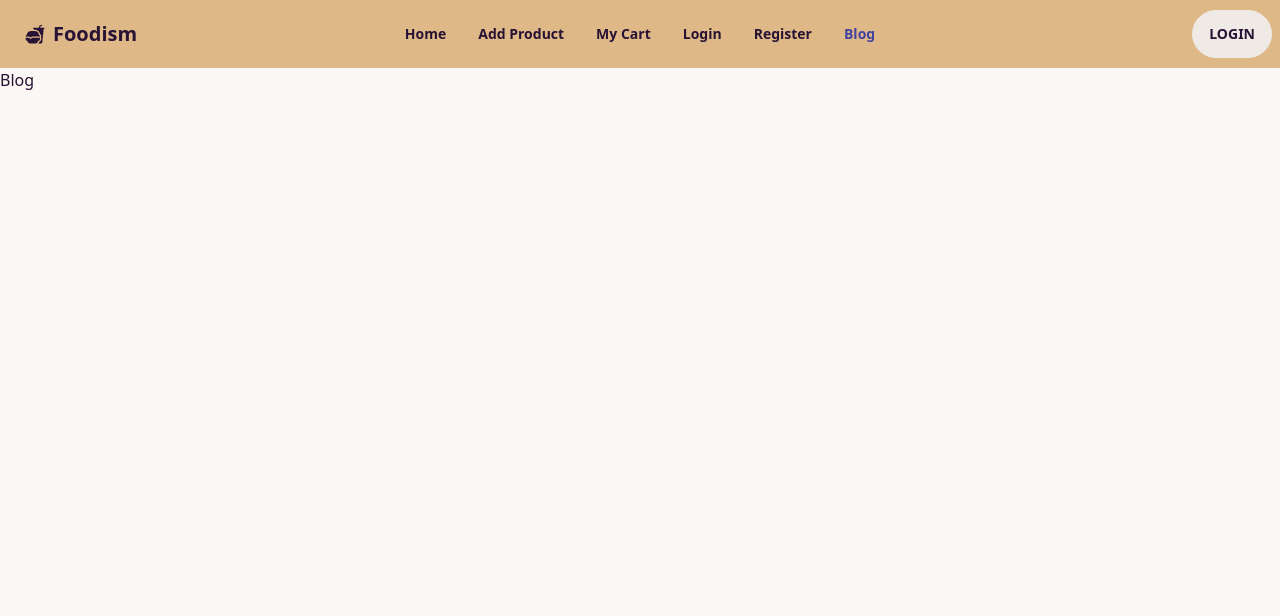
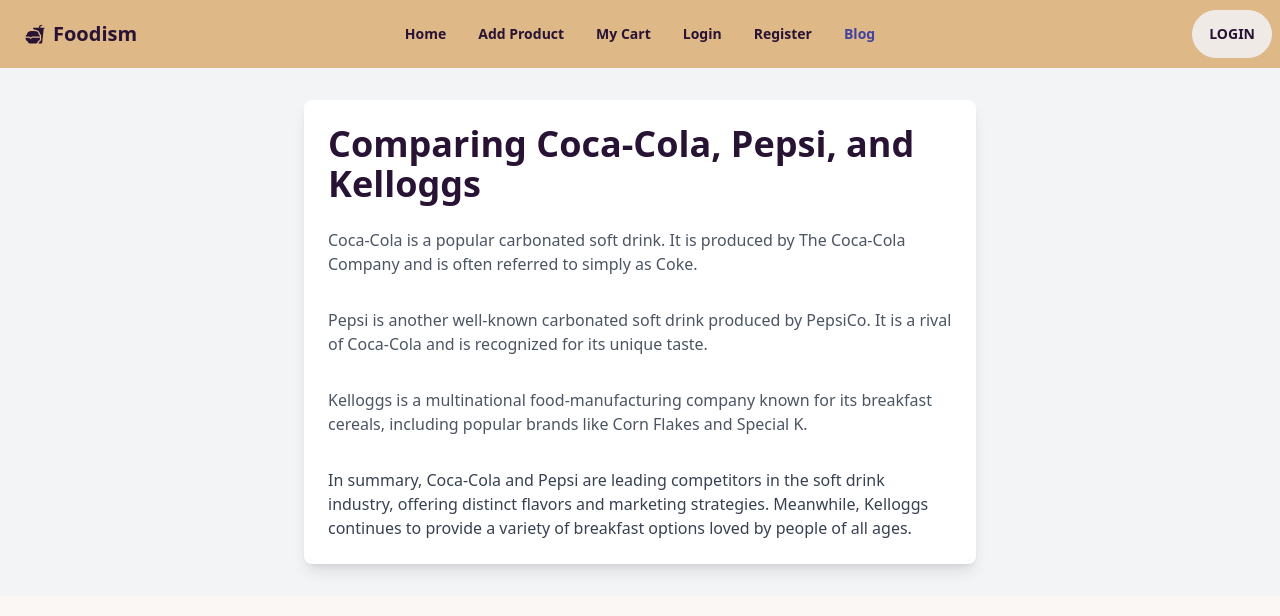
Before and after one commit to Saif-Rahman-801/Brand-Shop-Client, a React (Vite) app: page /blog in a window 1280 px wide. Shown: the top 616 px of the page. Built offline with nearby package versions, Linux system fonts and the light colour scheme; no server answers.

Commit message:
Blog page added

```diff
--- a/src/Components/AddProducts/AddProducts.jsx
+++ b/src/Components/AddProducts/AddProducts.jsx
@@ -86,9 +86,9 @@
               className="mt-1 p-2 w-full border rounded-md focus:ring-indigo-500 focus:border-indigo-500"
             >
               <option value="">Select Type</option>
-              <option value="phone">Phone</option>
-              <option value="computer">Computer</option>
-              <option value="headphone">Headphone</option>
+              <option value="Coke">Coke </option>
+              <option value="Burger">Burger</option>
+              <option value="Pizza">Pizza</option>
               {/* Add more options as needed */}
             </select>
           </div>
--- a/src/Components/Blog/Blog.jsx
+++ b/src/Components/Blog/Blog.jsx
@@ -2,7 +2,43 @@
 const Blog = () => {
     return (
         <div>
-            <h2>Blog</h2>
+             <div className="bg-gray-100 py-8">
+      <div className="max-w-2xl mx-auto p-6 bg-white shadow-lg rounded-lg">
+        <h1 className="text-4xl font-bold mb-6">Comparing Coca-Cola, Pepsi, and Kelloggs</h1>
+
+        <div className="mb-8">
+
+          <p className="text-gray-600 mb-4">
+            Coca-Cola is a popular carbonated soft drink. It is produced by The Coca-Cola Company
+            and is often referred to simply as Coke.
+          </p>
+        </div>
+
+        <div className="mb-8">
+
+          <p className="text-gray-600 mb-4">
+            Pepsi is another well-known carbonated soft drink produced by PepsiCo. It is a rival of
+            Coca-Cola and is recognized for its unique taste.
+          </p>
+        </div>
+
+        <div className="mb-8">
+
+          <p className="text-gray-600 mb-4">
+            Kelloggs is a multinational food-manufacturing company known for its breakfast cereals,
+            including popular brands like Corn Flakes and Special K.
+          </p>
+        </div>
+
+        <div className="text-gray-700">
+          <p>
+            In summary, Coca-Cola and Pepsi are leading competitors in the soft drink industry,
+            offering distinct flavors and marketing strategies. Meanwhile, Kelloggs continues to
+            provide a variety of breakfast options loved by people of all ages.
+          </p>
+        </div>
+      </div>
+    </div>
         </div>
     );
 };
--- a/src/Components/BrandCards/BrandCards.jsx
+++ b/src/Components/BrandCards/BrandCards.jsx
@@ -4,6 +4,7 @@
 const BrandCards = ({ data }) => {
   const { title, img, _id } = data;
   return (
+    // to={`/brand/${_id}`}
     <Link to={`/brand/${_id}`}>
       <div>
         <div className="max-w-xs bg-white shadow-lg rounded-lg overflow-hidden m-4 h-64">
--- a/src/Components/BrandProduct/ProductDetails.jsx
+++ b/src/Components/BrandProduct/ProductDetails.jsx
@@ -12,16 +12,13 @@
       productName,
       productPrice,
     };
-    fetch(
-      "https://brand-shop-backend-21hxsm4ec-saifrahmans-projects.vercel.app/cart",
-      {
-        method: "POST",
-        headers: {
-          "content-type": "application/json",
-        },
-        body: JSON.stringify(productInfo),
-      }
-    )
+    fetch("http://localhost:5000/cart", {
+      method: "POST",
+      headers: {
+        "content-type": "application/json",
+      },
+      body: JSON.stringify(productInfo),
+    })
       .then((res) => res.json())
       .then((data) => {
         console.log(data);
--- a/src/Components/Cart/Mcart.jsx
+++ b/src/Components/Cart/Mcart.jsx
@@ -5,10 +5,7 @@
 
   const onDelete = (id) => {
     console.log(id);
-    fetch(
-      `https://brand-shop-backend-21hxsm4ec-saifrahmans-projects.vercel.app/cart/${id}`,
-      { method: "DELETE" }
-    )
+    fetch(`http://localhost:5000/cart/${id}`, { method: "DELETE" })
       .then((res) => res.json())
       .then((data) => {
         console.log(data);
--- a/src/main.jsx
+++ b/src/main.jsx
@@ -28,10 +28,7 @@
       {
         path: "/",
         element: <Home />,
-        loader: () =>
-          fetch(
-            "https://brand-shop-backend-21hxsm4ec-saifrahmans-projects.vercel.app/brands"
-          ),
+        loader: () => fetch("http://localhost:5000/brands"),
       },
       {
         path: "/addProducts",
@@ -48,10 +45,7 @@
             <Cart />
           </PrivateRoute>
         ),
-        loader: () =>
-          fetch(
-            "https://brand-shop-backend-21hxsm4ec-saifrahmans-projects.vercel.app/cart"
-          ),
+        loader: () => fetch("http://localhost:5000/cart"),
       },
       {
         path: "/login",
@@ -68,17 +62,13 @@
       {
         path: "/brand/:id",
         loader: ({ params }) =>
-          fetch(
-            `https://brand-shop-backend-21hxsm4ec-saifrahmans-projects.vercel.app/brand/${params.id}`
-          ),
+          fetch(`http://localhost:5000/brand/${params.id}`),
         element: <BrandProduct />,
       },
       {
         path: "/products/:id",
         loader: ({ params }) =>
-          fetch(
-            `https://brand-shop-backend-21hxsm4ec-saifrahmans-projects.vercel.app/products/${params.id}`
-          ),
+          fetch(`http://localhost:5000/products/${params.id}`),
         element: (
           <PrivateRoute>
             <ProductDetails />
```
